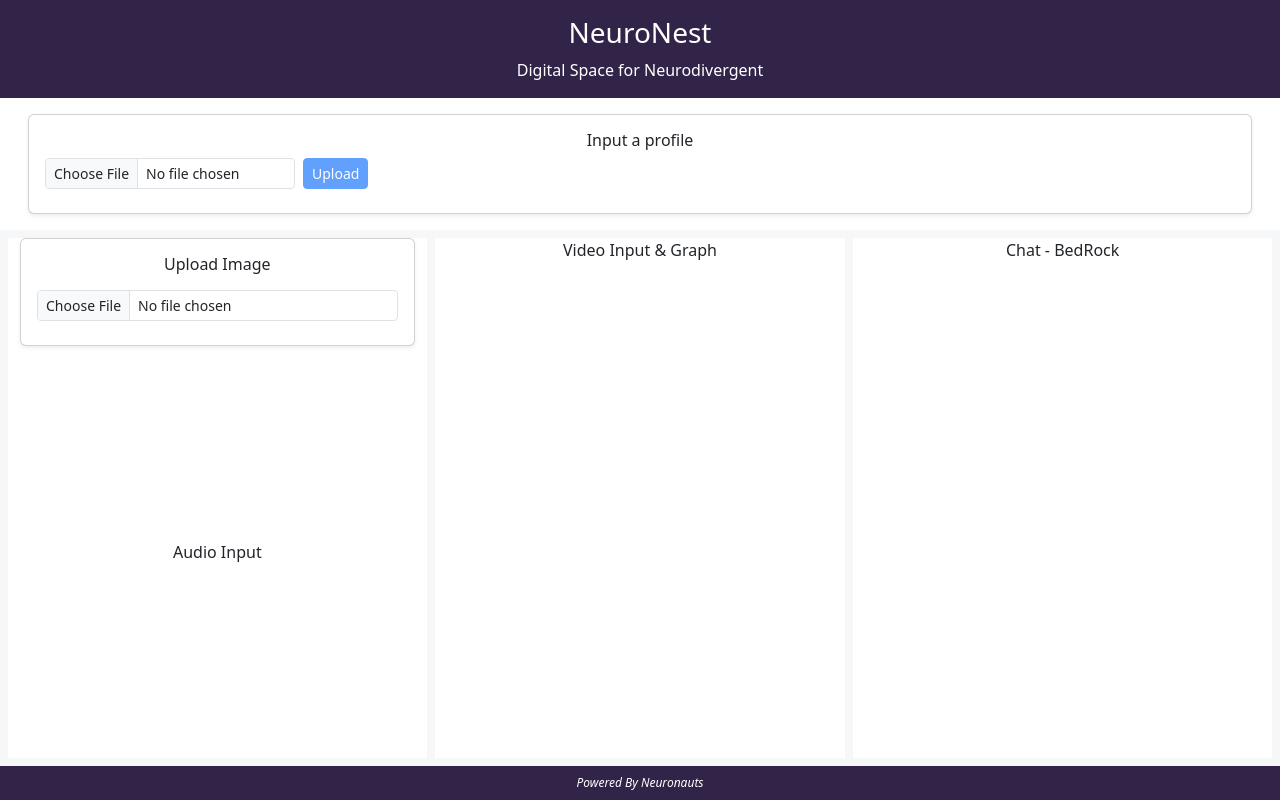
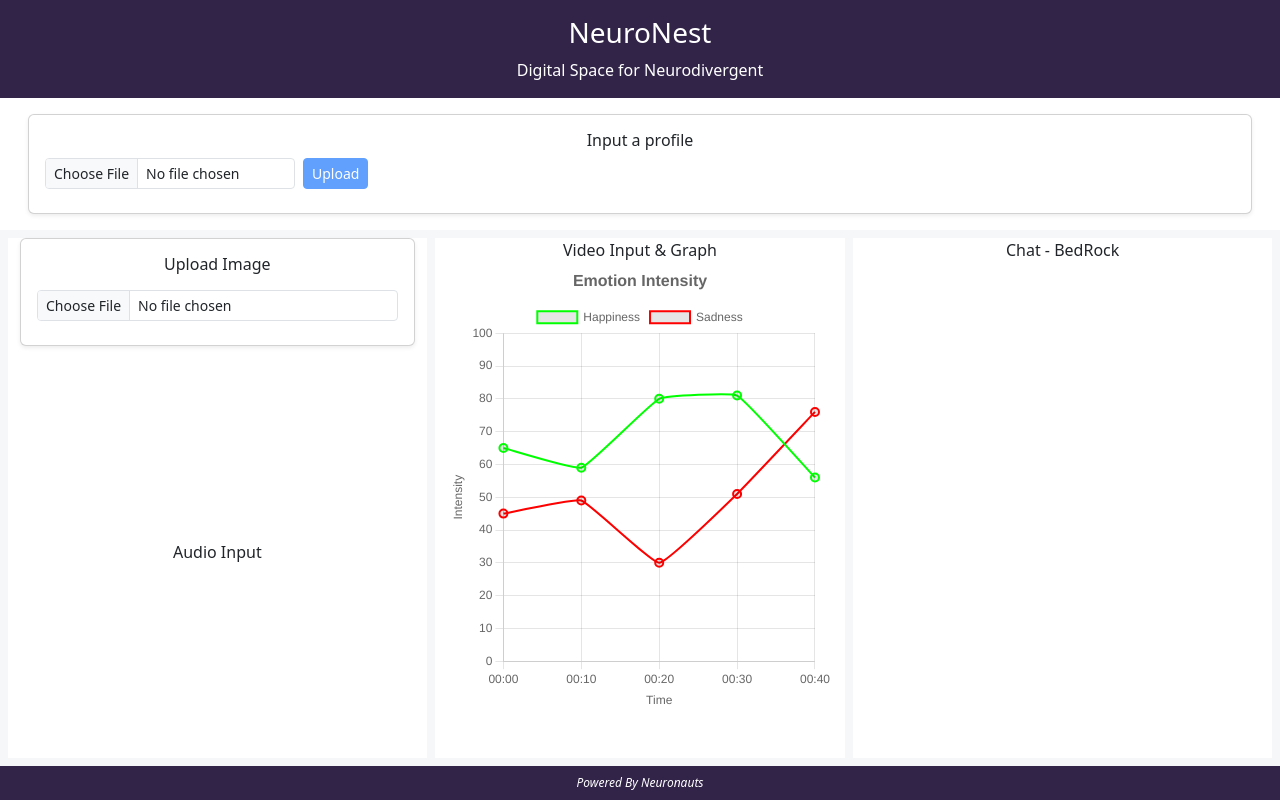
Before and after one commit to Im-your-hari/ASD-AWS-React, a React (Vite) app: page / in a window 1280 px wide. Built offline with nearby package versions, Linux system fonts and the light colour scheme.

Commit message:
chart added

```diff
--- a/package.json
+++ b/package.json
@@ -16,7 +16,9 @@
     "axios": "^1.7.9",
     "bootstrap": "^5.3.3",
     "buffer": "^6.0.3",
+    "chart.js": "^4.4.7",
     "react": "^18.3.1",
+    "react-chartjs-2": "^5.3.0",
     "react-dom": "^18.3.1"
   },
   "devDependencies": {
--- /dev/null
+++ b/src/components/chart/Chart.tsx
@@ -0,0 +1,151 @@
+// import React from "react";
+// import {
+//   Chart as ChartJS,
+//   CategoryScale,
+//   LinearScale,
+//   BarElement,
+//   Title,
+//   Tooltip,
+//   Legend,
+// } from "chart.js";
+// import { Bar } from "react-chartjs-2";
+
+// import { populateData, populateOptions } from "components/Charts/Pivot";
+
+// ChartJS.register(
+//   CategoryScale,
+//   LinearScale,
+//   BarElement,
+//   Title,
+//   Tooltip,
+//   Legend
+// );
+
+// const Chart = (props) => {
+//   return (
+// <Bar
+//       data={populateData(props)}
+//       options={populateOptions(props)}
+//       height={250}
+//     />
+//   );
+// };
+
+// export default Chart;
+
+import React from "react";
+import {
+  Chart as ChartJS,
+  CategoryScale,
+  LinearScale,
+  BarElement,
+  Title,
+  Tooltip,
+  Legend,
+  LineElement,
+  PointElement,
+} from "chart.js";
+import { Bar } from "react-chartjs-2";
+import { Line } from "react-chartjs-2";
+import { populateData, populateOptions } from "./Pivot";
+
+// import { populateData, populateOptions } from "components/Charts/Pivot";
+
+// Register the necessary Chart.js components
+ChartJS.register(
+  CategoryScale,
+  LinearScale,
+  LineElement,
+  PointElement,
+  BarElement,
+  Title,
+  Tooltip,
+  Legend
+);
+
+// interface ChartProps {
+//   [key: string]: any; // Replace with specific props if available
+// }
+
+interface ChartProps {
+  labels: string[];
+  datasets: {
+    label: string;
+    data: number[];
+    borderColor: string;
+    tension?: number;
+  }[];
+  title: string;
+  yLabel: string;
+  xLabel: string;
+}
+
+const Chart: React.FC<ChartProps> = ({
+  labels,
+  datasets,
+  title,
+  xLabel,
+  yLabel,
+}) => {
+  const data = {
+    labels,
+    datasets: datasets.map((dataset) => ({
+      ...dataset,
+      fill: false,
+      borderWidth: 2,
+      pointRadius: 4,
+      pointHoverRadius: 6,
+    })),
+  };
+
+  const options = {
+    responsive: true,
+    maintainAspectRatio: false,
+    plugins: {
+      legend: {
+        position: "top" as const,
+      },
+      title: {
+        display: true,
+        text: title,
+        font: {
+          size: 16,
+        },
+      },
+    },
+    scales: {
+      y: {
+        beginAtZero: true,
+        max: 100,
+        title: {
+          display: true,
+          text: yLabel,
+        },
+      },
+      x: {
+        title: {
+          display: true,
+          text: xLabel,
+        },
+      },
+    },
+  };
+
+  return (
+    <>
+      <Line data={data} options={options} height={450} />
+      {/* <Line
+        data={populateData(props)}
+        options={populateOptions(props)}
+        height={250}
+      />
+      <Bar
+        data={populateData(props)}
+        options={populateOptions(props)}
+        height={250}
+      /> */}
+    </>
+  );
+};
+
+export default Chart;
--- /dev/null
+++ b/src/components/chart/Pivot.ts
@@ -0,0 +1,27 @@
+// Example: Pivot.ts
+export const populateData = (props: any) => ({
+  labels: props.labels || [], // Array of labels for X-axis
+  datasets: [
+    {
+      label: "Dataset 1",
+      data: props.data || [], // Array of Y-axis values
+      backgroundColor: "rgba(75, 192, 192, 0.6)",
+      borderColor: "rgba(75, 192, 192, 1)",
+      borderWidth: 1,
+    },
+  ],
+});
+
+export const populateOptions = (props: any) => ({
+  responsive: true,
+  plugins: {
+    legend: {
+      display: true,
+      position: "top",
+    },
+    title: {
+      display: !!props.title,
+      text: props.title || "",
+    },
+  },
+});
--- a/src/layout/Layout.tsx
+++ b/src/layout/Layout.tsx
@@ -1,4 +1,5 @@
 // import React, { FC, ReactNode } from "react";
+import Chart from "../components/chart/Chart";
 import ChatBot from "../components/chatbot/ChatBot";
 import DataView from "../components/dataview/DataView";
 import FileUpload from "../components/fileupload/FileUpload";
@@ -26,6 +27,33 @@
 //   });
 
 const Layout = () => {
+  // const chartProps = {
+  //   labels: ["00:00", "00:10", "00:20", "00:30", "00:40"],
+  //   data: [65, 59, 80, 81, 56],
+  //   title: "Happiness Intensity",
+  // };
+
+  const chartProps = {
+    labels: ["00:00", "00:10", "00:20", "00:30", "00:40"],
+    datasets: [
+      {
+        label: "Happiness",
+        data: [65, 59, 80, 81, 56],
+        borderColor: "#00ff00",
+        tension: 0.1,
+      },
+      {
+        label: "Sadness",
+        data: [45, 49, 30, 51, 76],
+        borderColor: "#ff0000",
+        tension: 0.1,
+      },
+    ],
+    title: "Emotion Intensity",
+    yLabel: "Intensity",
+    xLabel: "Time",
+  };
+
   return (
     <>
       {/* <div className="layout-container">
@@ -68,6 +96,9 @@
           </div>
           <div className="col-4 ash-white info-cont-center">
             Video Input & Graph
+            <div>
+              <Chart {...chartProps} />
+            </div>
           </div>
           <div className="col-4 ash-white info-cont-right">Chat - BedRock</div>
         </div>
```
